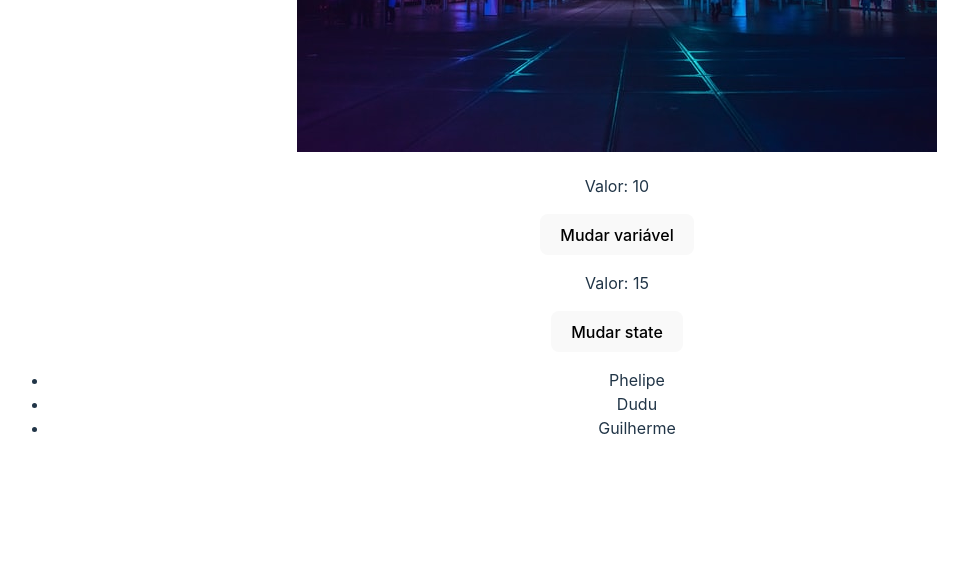
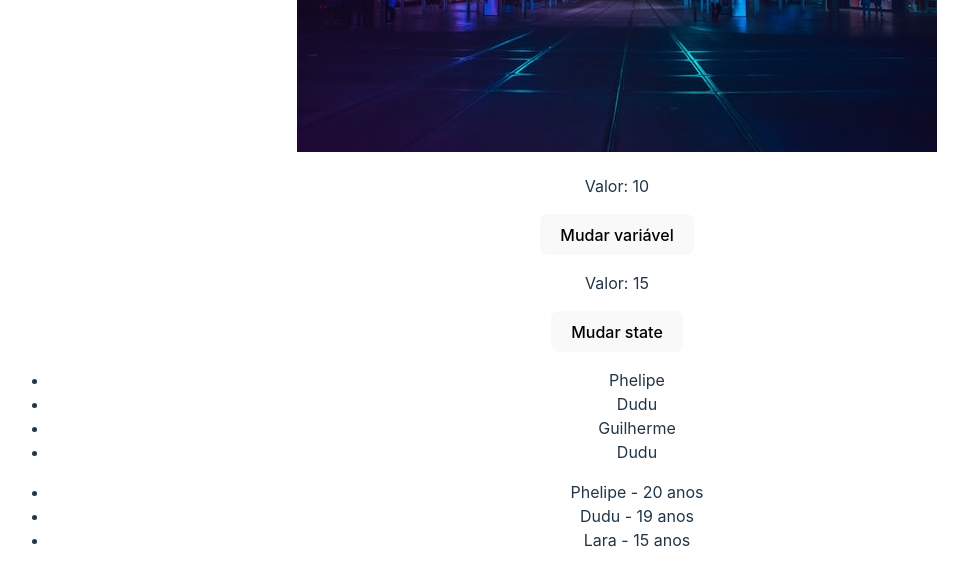
Before and after one commit to phelipeguimaraes/front-end, a React (Vite) app in the folder 3_React/3_AVANCANDO_EM_REACT/avancando/: page / in a window 1280 px wide. Shown: the part 865-1451 px from the top of the page, without its empty margins (23-991 px from the left). Built offline with nearby package versions, Linux system fonts and the light colour scheme.

Commit message:
propriedade key

```diff
--- a/3_React/3_AVANCANDO_EM_REACT/avancando/src/components/ListRender.jsx
+++ b/3_React/3_AVANCANDO_EM_REACT/avancando/src/components/ListRender.jsx
@@ -2,15 +2,33 @@
 
 const ListRender = () => {
 
-    const [list] = useState(["Phelipe", "Dudu", "Guilherme"])
+    const [list] = useState(["Phelipe", "Dudu", "Guilherme", "Dudu"])
+
+    const [users, setUsers] = useState([
+      {id: 1, name: "Phelipe", age: 20},
+      {id: 2, name: "Dudu", age: 19},
+      {id: 3, name: "Lara", age: 15}
+    ])
 
   return (
     <div>
-        <ul>
-           {list.map((item) =>(
-            <li>{item}</li>
-           ))}
-        </ul>
+
+        {/* 4 - render sem key */}
+          <ul>
+            {list.map((item, i) => (
+              <li key={i}>{item}</li>
+            ))}
+          </ul>
+
+        {/* 5 - render com key */}
+          <ul>
+            {users.map((user) => (
+              <li key={user.id}>
+                {user.name} - {user.age} anos
+              </li>
+            ))}
+          </ul>
+
     </div>
   )
 }
```
